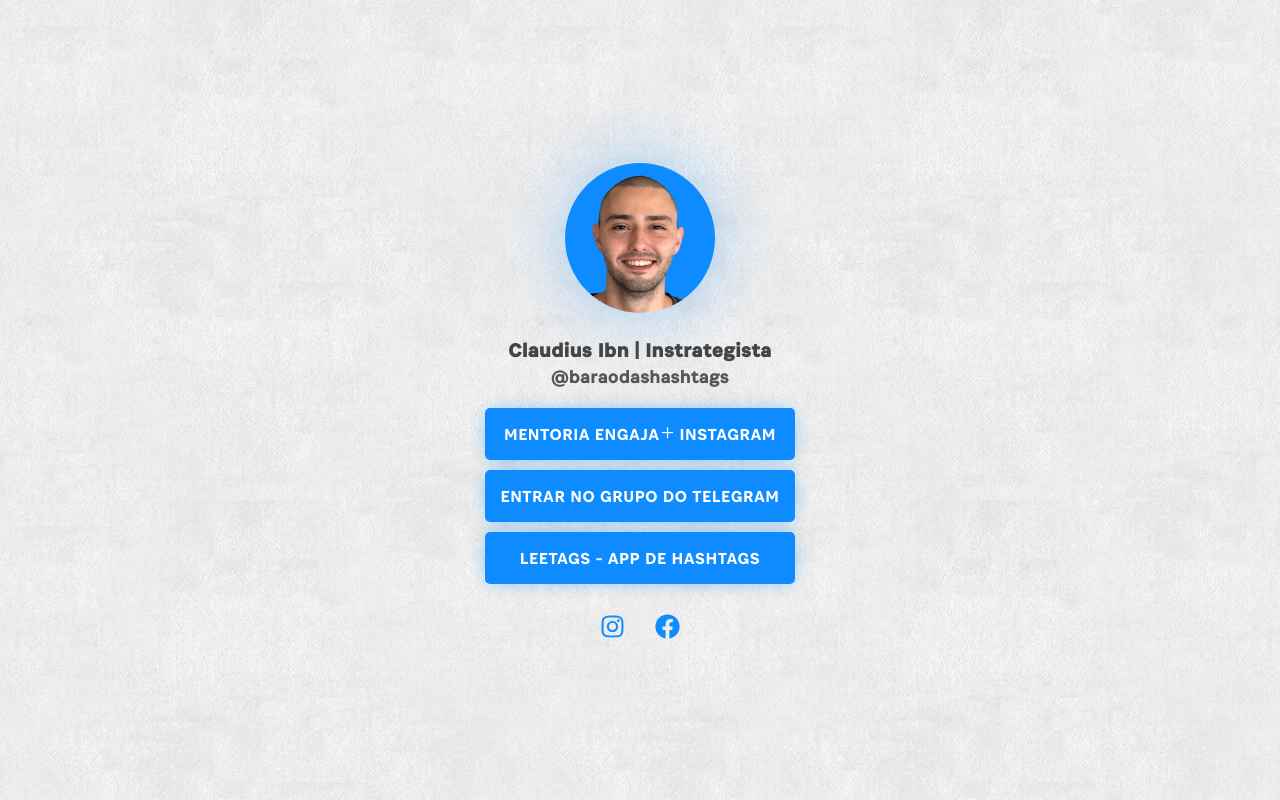
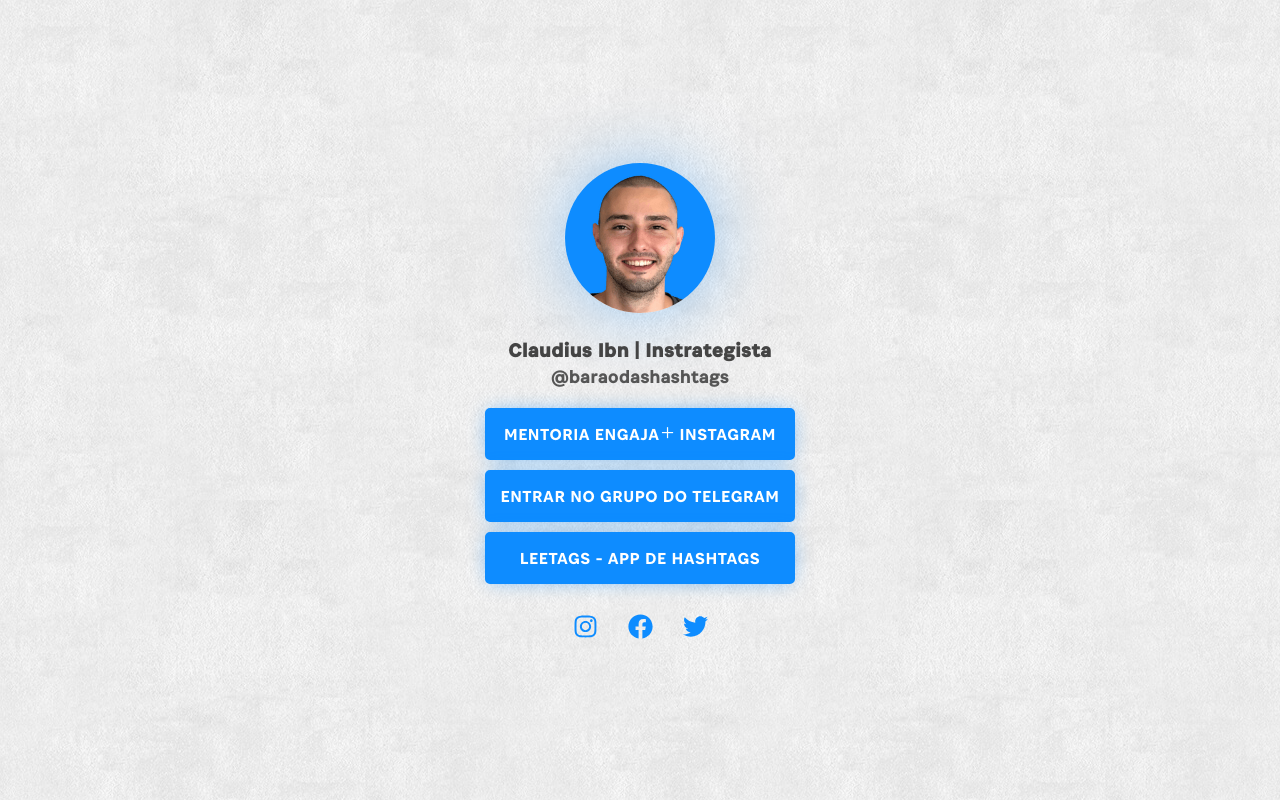
Before and after one commit to laforetmoreno/site, a Gatsby site: page / in a window 1280 px wide. Built offline with nearby package versions, Linux system fonts and the light colour scheme; Gatsby itself is replaced by a stand-in of ours.

Commit message:
Add twitter social network

```diff
--- a/src/pages/index.jsx
+++ b/src/pages/index.jsx
@@ -2,7 +2,7 @@ import React, { useEffect } from 'react';
 import styled from 'styled-components';
 import { Helmet } from 'react-helmet';
 import { isIOS, isAndroid, isMobile } from 'react-device-detect';
-import { FaInstagram, FaFacebook } from 'react-icons/fa';
+import { FaInstagram, FaFacebook, FaTwitter } from 'react-icons/fa';
 import { trackCustomEvent } from 'gatsby-plugin-google-analytics';
 
 import ProfilePicture from '../../static/barao-das-hashtags.png';
@@ -170,14 +170,14 @@ const socialNetworksLinks = [
       default: 'https://www.facebook.com/baraodashashtags',
     },
   },
-  // {
-  //   icon: <FaTwitter color="#0E8CFF" size={25} />,
-  //   name: 'Twitter',
-  //   target: '_blank',
-  //   url: {
-  //     default: 'https://twitter.com/baraodashashtags',
-  //   },
-  // },
+  {
+    icon: <FaTwitter color="#0E8CFF" size={25} />,
+    name: 'Twitter',
+    target: '_blank',
+    url: {
+      default: 'https://twitter.com/baraodashashtags',
+    },
+  },
 ];
 
 const IndexPage = () => {
```
